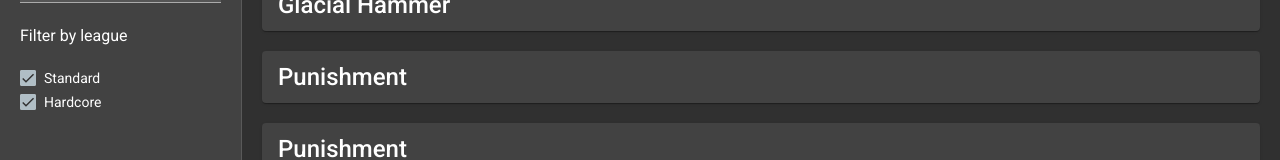
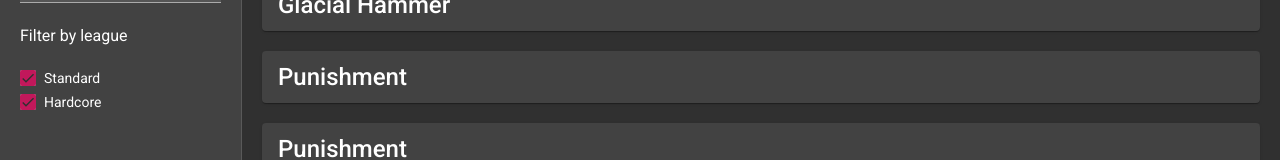
Before and after one commit to hello-foma/path_of_exile_stash, an Angular app: page /showcase in a window 1280 px wide. Shown: the part 257-417 px from the top of the page. Built offline with nearby package versions, Linux system fonts and the light colour scheme; data requests are answered from the project's data file.

Commit message:
fix(build): style of league filter

```diff
--- a/src/showcase-page/showcase-page.component.html
+++ b/src/showcase-page/showcase-page.component.html
@@ -11,7 +11,7 @@
       </mat-form-field>
       <h3>Filter by league</h3>
       <section *ngFor="let league of leagueList | async">
-        <mat-checkbox [checked]="(filterByLeague | async)?.[league] || false"
+        <mat-checkbox [checked]="(filterByLeague | async)?.[league] || false" [color]="'primary'"
                       (change)="onLeagueFilterChange(league, $event)">{{ league }}</mat-checkbox>
       </section>
     </div>
```
